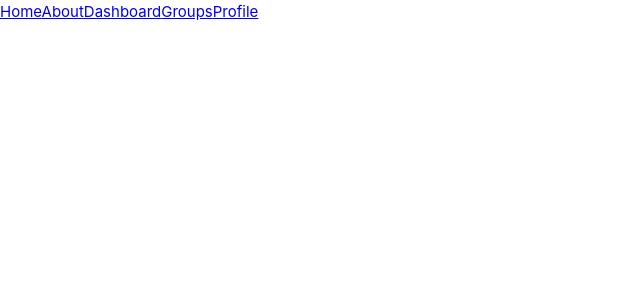
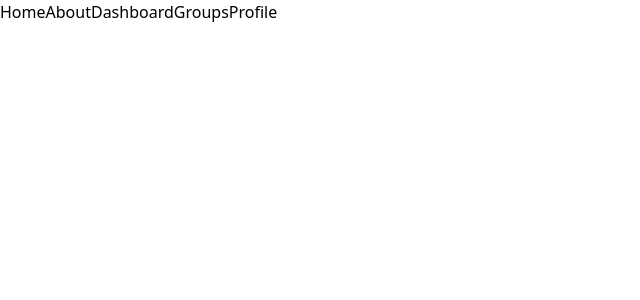
Before and after one commit to almondlover/auto-scheduler, a Vue app in the folder AutoSchedulerFE/: page / in a window 1280 px wide. Shown: the top 300 px of the page, without its empty margins (0-640 px from the left). Built offline with nearby package versions, Linux system fonts and the light colour scheme.

Commit message:
added tailwind import in main css and linked it in index

```diff
--- a/AutoSchedulerFE/index.html
+++ b/AutoSchedulerFE/index.html
@@ -3,6 +3,7 @@
   <head>
     <meta charset="UTF-8">
     <link rel="icon" href="/favicon.ico">
+    <link rel="stylesheet" href="/assets/main.css">
     <meta name="viewport" content="width=device-width, initial-scale=1.0">
     <title>Vite App</title>
   </head>
--- a/AutoSchedulerFE/src/assets/base.css
+++ b/AutoSchedulerFE/src/assets/base.css
@@ -58,7 +58,7 @@
   font-weight: normal;
 }
 
-body {
+/* body {
   min-height: 100vh;
   color: var(--color-text);
   background: var(--color-background);
@@ -83,4 +83,4 @@ body {
   text-rendering: optimizeLegibility;
   -webkit-font-smoothing: antialiased;
   -moz-osx-font-smoothing: grayscale;
-}
+} */
--- a/AutoSchedulerFE/src/assets/main.css
+++ b/AutoSchedulerFE/src/assets/main.css
@@ -1 +1,2 @@
 @import './base.css';
+@import "tailwindcss";
```
